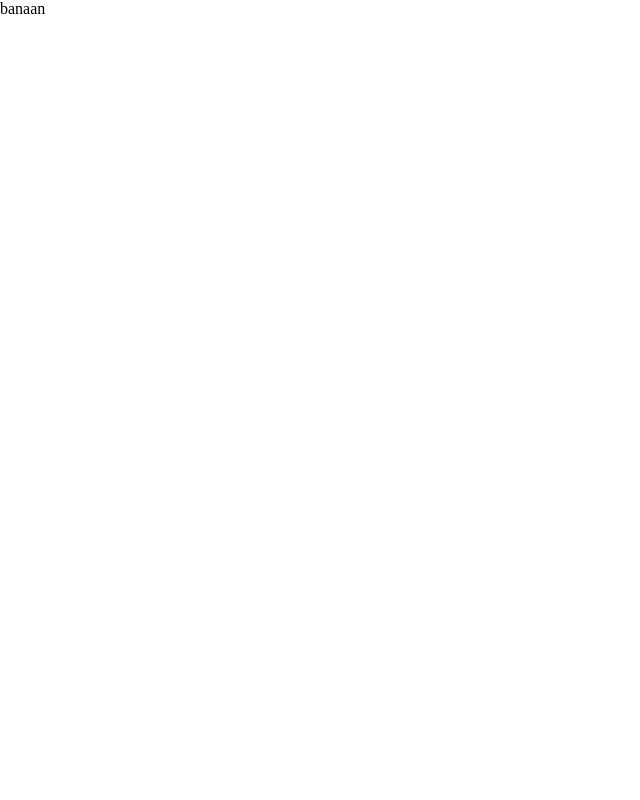
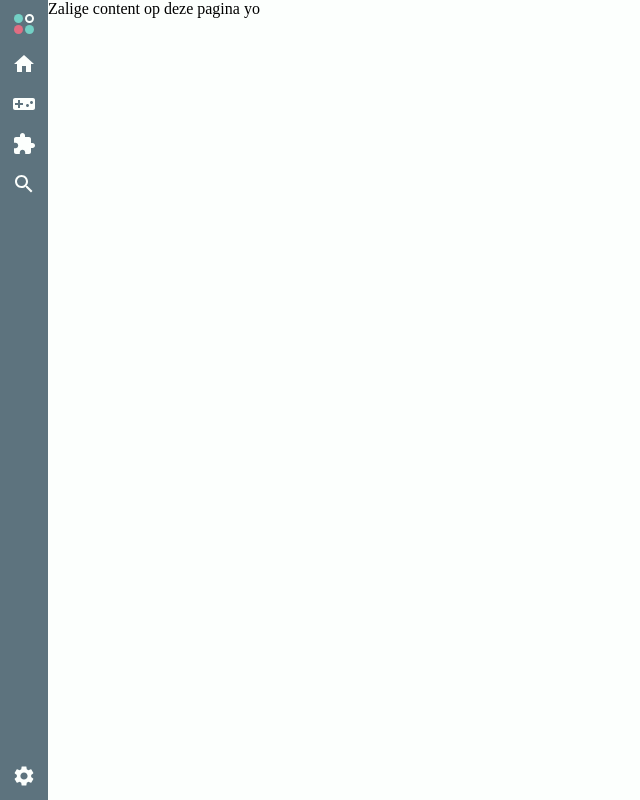
Before and after one commit to lonkaars/connect-4, a React (Create React App) app: page / in a window 1280 px wide. Shown: the whole page, without its empty margins (0-640 px from the left). Built offline with nearby package versions, Linux system fonts and the light colour scheme.

Commit message:
beginsels van een werkende pagina

```diff
--- a/package.json
+++ b/package.json
@@ -3,6 +3,8 @@
   "version": "0.1.0",
   "private": true,
   "dependencies": {
+    "@material-ui/core": "^4.11.2",
+    "@material-ui/icons": "^4.11.2",
     "@testing-library/jest-dom": "^5.11.4",
     "@testing-library/react": "^11.1.0",
     "@testing-library/user-event": "^12.1.10",
--- /dev/null
+++ b/src/components/logo.tsx
@@ -0,0 +1,27 @@
+export function LogoDark() {
+	return (
+		<div className="noclick">
+			<svg width="24" height="24" viewBox="0 0 24 24" fill="none" xmlns="http://www.w3.org/2000/svg">
+				<rect width="24" height="24" fill="var(--background)"/>
+				<circle cx="6.5" cy="6.5" r="4.5" fill="var(--disk-b)"/>
+				<circle cx="6.5" cy="17.5" r="4.5" fill="var(--disk-a)"/>
+				<circle cx="17.5" cy="17.5" r="4.5" fill="var(--disk-b)"/>
+				<circle cx="17.5" cy="6.5" r="3.5" stroke="var(--text)" stroke-width="2"/>
+			</svg>
+		</div>
+	);
+}
+
+export function LogoLight() {
+	return (
+		<div className="noclick">
+			<svg width="24" height="24" viewBox="0 0 24 24" fill="none" xmlns="http://www.w3.org/2000/svg">
+				<rect width="24" height="24" fill="var(--page-background)"/>
+				<circle cx="6.5" cy="6.5" r="4.5" fill="var(--disk-b)"/>
+				<circle cx="6.5" cy="17.5" r="4.5" fill="var(--disk-a)"/>
+				<circle cx="17.5" cy="17.5" r="4.5" fill="var(--disk-b)"/>
+				<circle cx="17.5" cy="6.5" r="3.5" stroke="var(--background)" stroke-width="2"/>
+			</svg>
+		</div>
+	);
+}
--- /dev/null
+++ b/src/components/navbar.tsx
@@ -0,0 +1,28 @@
+import "../css/navbar.css";
+
+import { LogoDark } from "../components/logo";
+
+import Home from '@material-ui/icons/Home';
+import VideogameAssetIcon from '@material-ui/icons/VideogameAsset';
+import ExtensionIcon from '@material-ui/icons/Extension';
+import SearchIcon from '@material-ui/icons/Search';
+import SettingsIcon from '@material-ui/icons/Settings';
+
+
+function NavBar() {
+	return (
+		<div className="navbar">
+			<LogoDark/>
+			<a href="/"><Home/></a>
+			<a href="/"><VideogameAssetIcon/></a>
+			<a href="/"><ExtensionIcon/></a>
+			<a href="/"><SearchIcon/></a>
+
+			<div className="settings">
+				<a href="/"><SettingsIcon/></a>
+			</div>
+		</div>
+	);
+}
+
+export default NavBar;
--- a/src/css/color.css
+++ b/src/css/color.css
@@ -1,8 +1,8 @@
 :root {
-	--text-color: #FCFFFD;
-	--page-background-color: #FCFFFD;
+	--text: #FCFFFD;
+	--page-background: #FCFFFD;
 
-	--background-color: #5D737E;
+	--background: #5D737E;
 	--background-alt: #81949E;
 
 	--disk-a: #E16D82;
--- /dev/null
+++ b/src/css/link.css
@@ -0,0 +1,3 @@
+a {
+	color: var(--text);
+}
--- /dev/null
+++ b/src/css/navbar.css
@@ -0,0 +1,34 @@
+.navbar {
+	width: 48px;
+	height: 100%;
+
+	line-height: 0;
+
+	background-color: var(--background);
+	display: inline-block;
+
+	position: fixed;
+	top: 0;
+	left: 0;
+
+	overflow: hidden;
+	white-space: nowrap;
+}
+
+.navbar .noclick,
+.navbar a {
+	margin: 12px;
+	margin-bottom: 16px;
+	display: block;
+}
+
+.navbar .noclick:last-child,
+.navbar a:last-child {
+	margin-bottom: 12px;
+}
+
+.navbar .settings {
+	position: absolute;
+	bottom: 0;
+	left: 0;
+}
--- a/src/css/nomargin.css
+++ b/src/css/nomargin.css
@@ -2,3 +2,8 @@ html, body {
 	margin: 0;
 	padding: 0;
 }
+
+body {
+	padding-left: 48px;
+	background-color: var(--page-background);
+}
--- a/src/index.tsx
+++ b/src/index.tsx
@@ -4,7 +4,7 @@ import Router from "./routes";
 
 ReactDOM.render(
 	<BrowserRouter>
-		<Router />
+		<Router/>
 	</BrowserRouter>,
 	document.getElementById('root')
 );
--- a/src/pages/home.jsx
+++ b/src/pages/home.jsx
@@ -1,9 +1,12 @@
-function home() {
+import NavBar from '../components/navbar';
+
+function HomePage() {
 	return (
-		<body>
-			<div>banaan</div>
-		</body>
+		<div>
+			<NavBar />
+			<div>Zalige content op deze pagina yo</div>
+		</div>
 	);
 }
 
-export default home;
+export default HomePage;
--- a/src/routes.tsx
+++ b/src/routes.tsx
@@ -1,14 +1,15 @@
 import { Switch, Route } from 'react-router-dom';
+
 import './css/nomargin.css';
+import './css/color.css';
+import './css/link.css';
 
-import home from './pages/home';
+import HomePage from './pages/home';
 
 function Router() {
-	return (
-		<Switch>
-			<Route exact path='/' component={home}/>
-		</Switch>
-	);
+	return <Switch>
+		<Route exact path='/' component={HomePage}/>
+	</Switch>;
 }
 
 export default Router;
```
Also changed, not shown: 1 other file (tests, documents, lock files or other folders).
